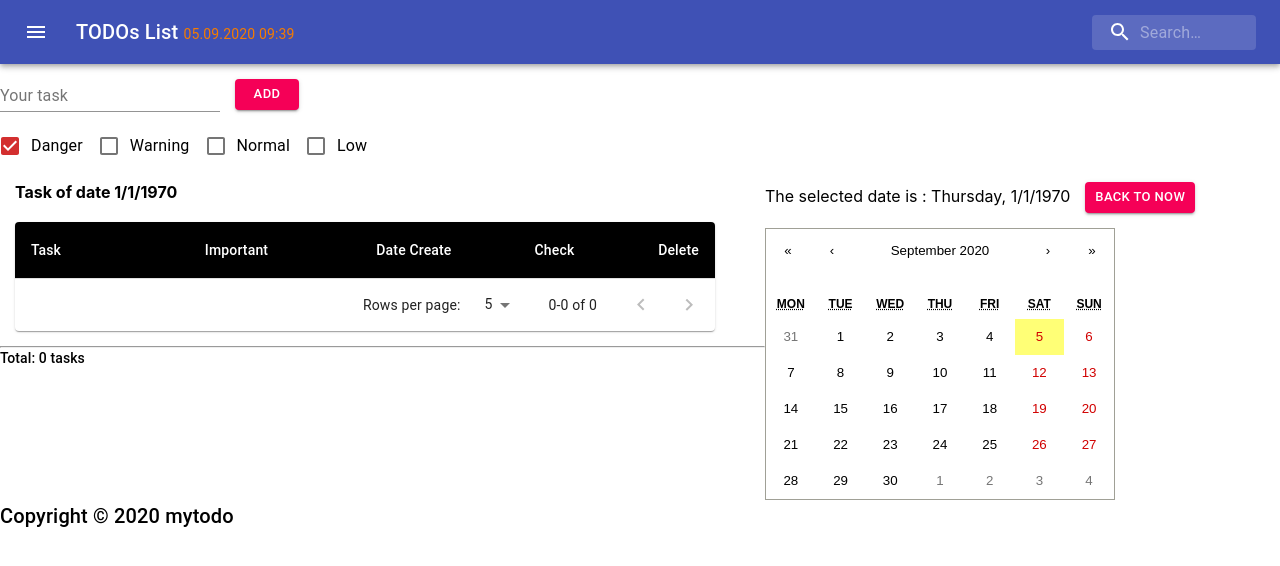
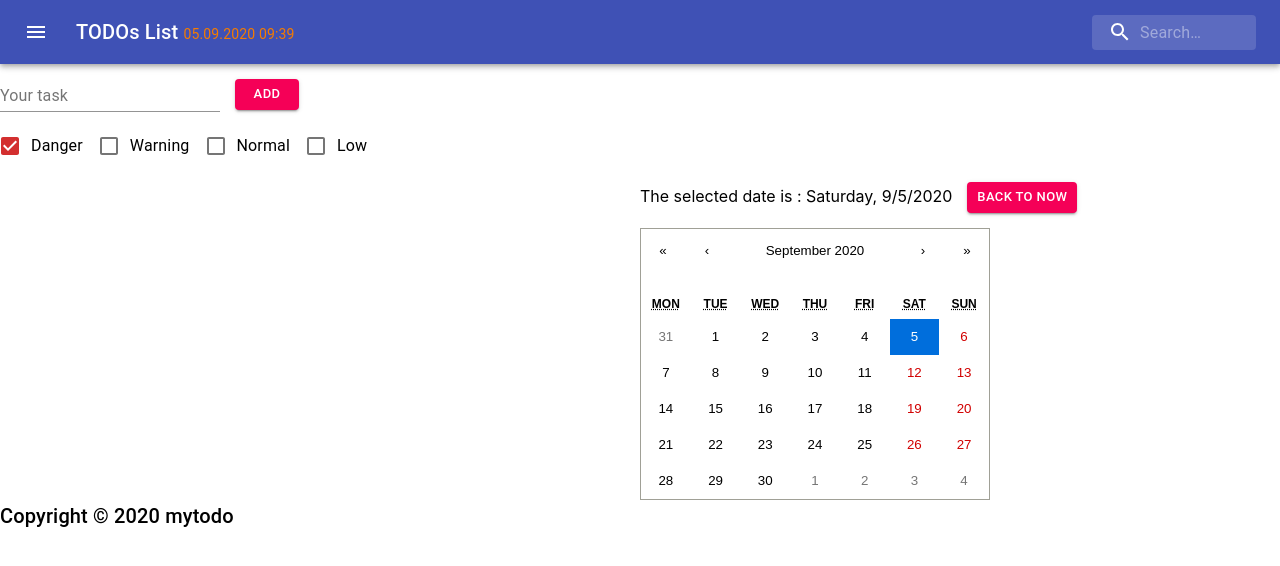
Before and after one commit to dat842000/todo, a React (Create React App) app: page / in a window 1280 px wide. Shown: the top 566 px of the page. Built offline with nearby package versions, Linux system fonts and the light colour scheme.

Commit message:
FIX selectedDate

```diff
--- a/src/App.js
+++ b/src/App.js
@@ -67,11 +67,13 @@ function App() {
 
             <div style={{display: "flex", flexDirection: "row"}}>
                 <div style={{flex: 1}}>
+                    {displayedTasks.length > 0 &&
                     <TaskList
                         setSelectedDate={setSelectedDate}
                         selectedDate={selectedDate}
                         displayedTodos={displayedTasks}
-                    />
+                    />}
+
                 </div>
                 <div style={{flex: 1}}>
                     <SelectDate selectedDate={selectedDate}
--- a/src/reducers/todoReducer.js
+++ b/src/reducers/todoReducer.js
@@ -5,7 +5,7 @@ import {createSelector, createSlice} from "@reduxjs/toolkit";
 const initialState = {
     tasks: [],
     error: null,
-    selectedDate: null,
+    selectedDate: new Date(),
     loading: false,
     searchText: ""
 };
```
